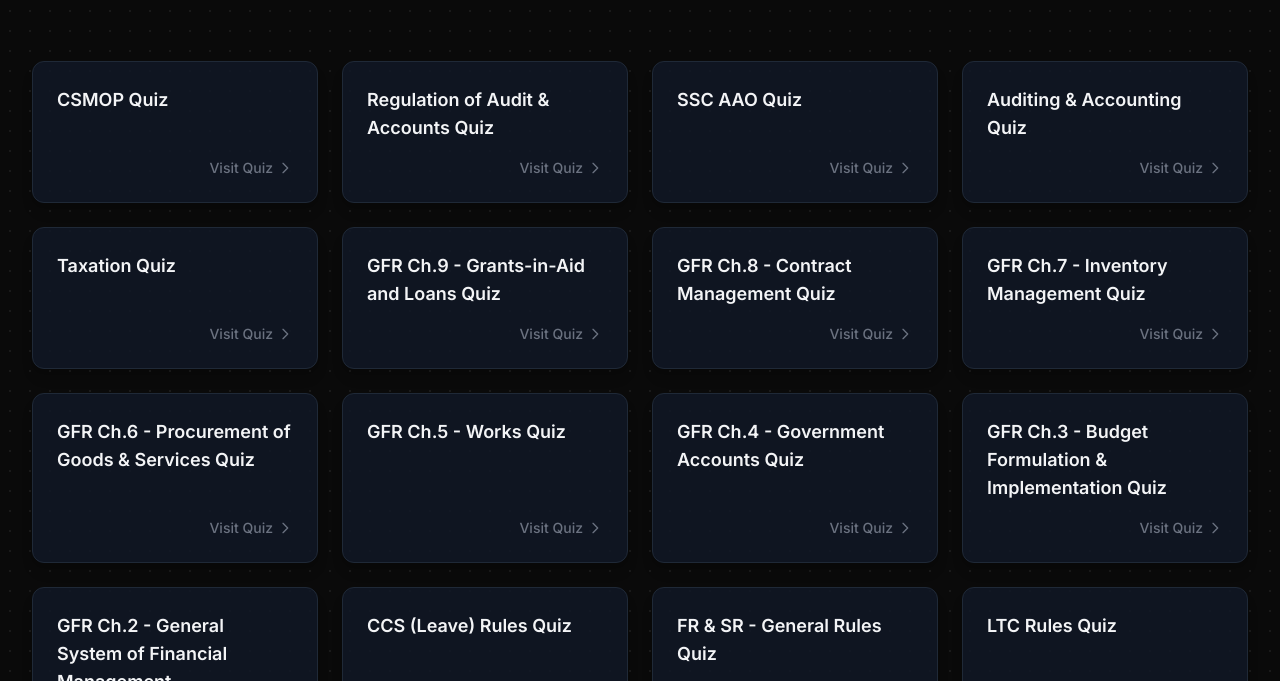
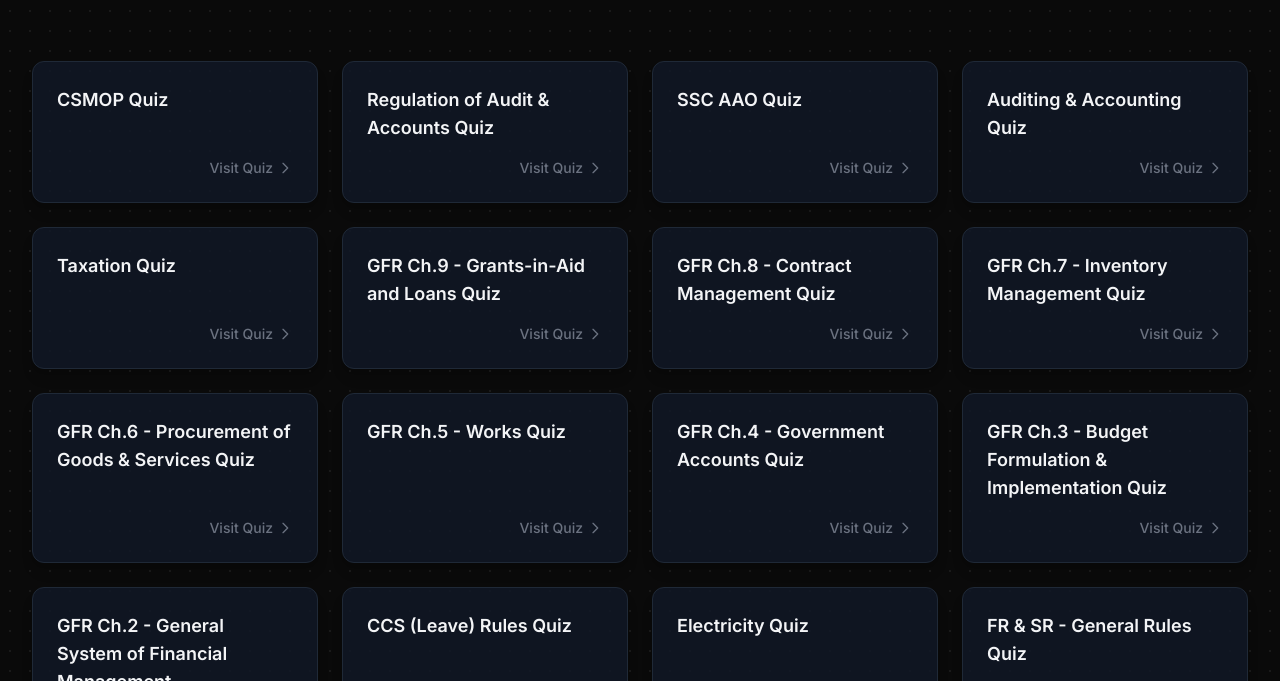
Before and after one commit to sbgoud/agoprep, a plain HTML site: page index.html in a window 1280 px wide. Shown: the part 119-800 px from the top of the page. Drawn offline with nearby package versions, Linux system fonts and the light colour scheme.

Commit message:
Update index.html

```diff
--- a/index.html
+++ b/index.html
@@ -64,6 +64,7 @@
             { title: "GFR Ch.3 - Budget Formulation & Implementation Quiz", url: "https://gfrch3.vercel.app/" },
             { title: "GFR Ch.2 - General System of Financial Management", url: "https://gfrch2.vercel.app/" },
             { title: "CCS (Leave) Rules Quiz", url: "https://ccsleave.vercel.app/" },
+            { title: "Electricity Quiz", url: "https://electquiz.vercel.app/" },
             { title: "FR & SR - General Rules Quiz", url: "https://frsrquiz.vercel.app/" },
             { title: "LTC Rules Quiz", url: "https://ltcrules.vercel.app/" }
         ];
```
